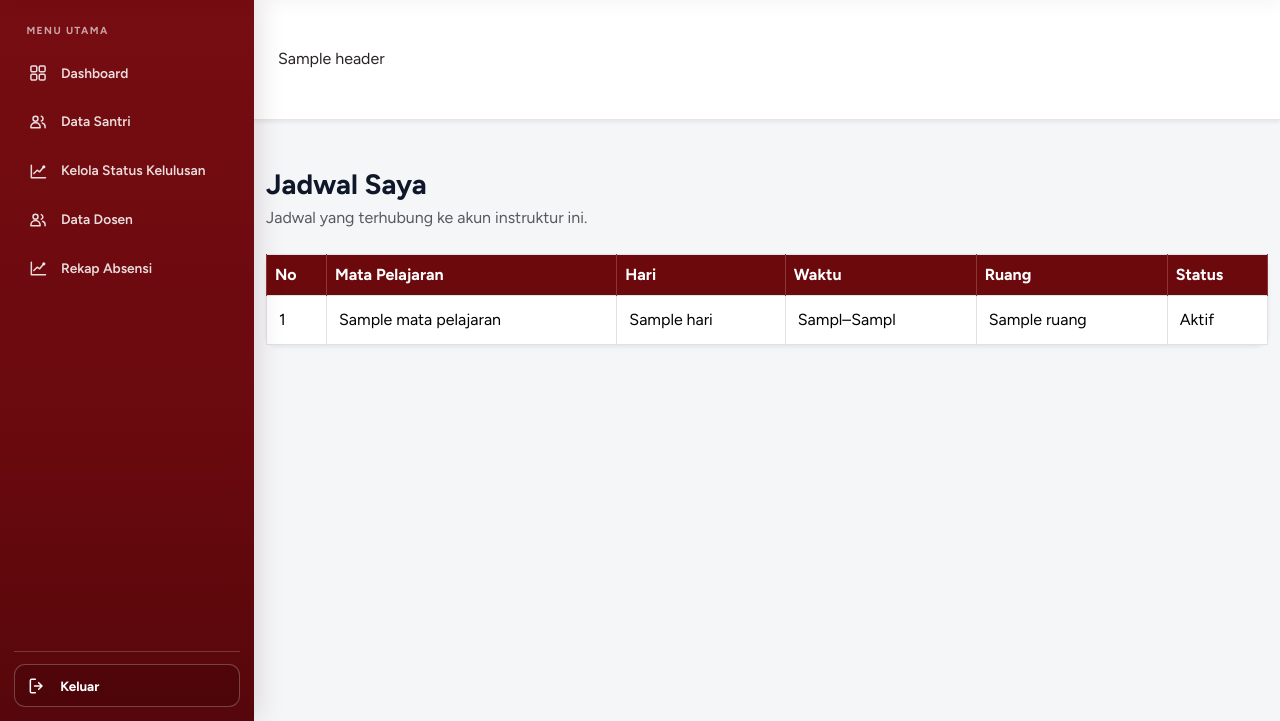
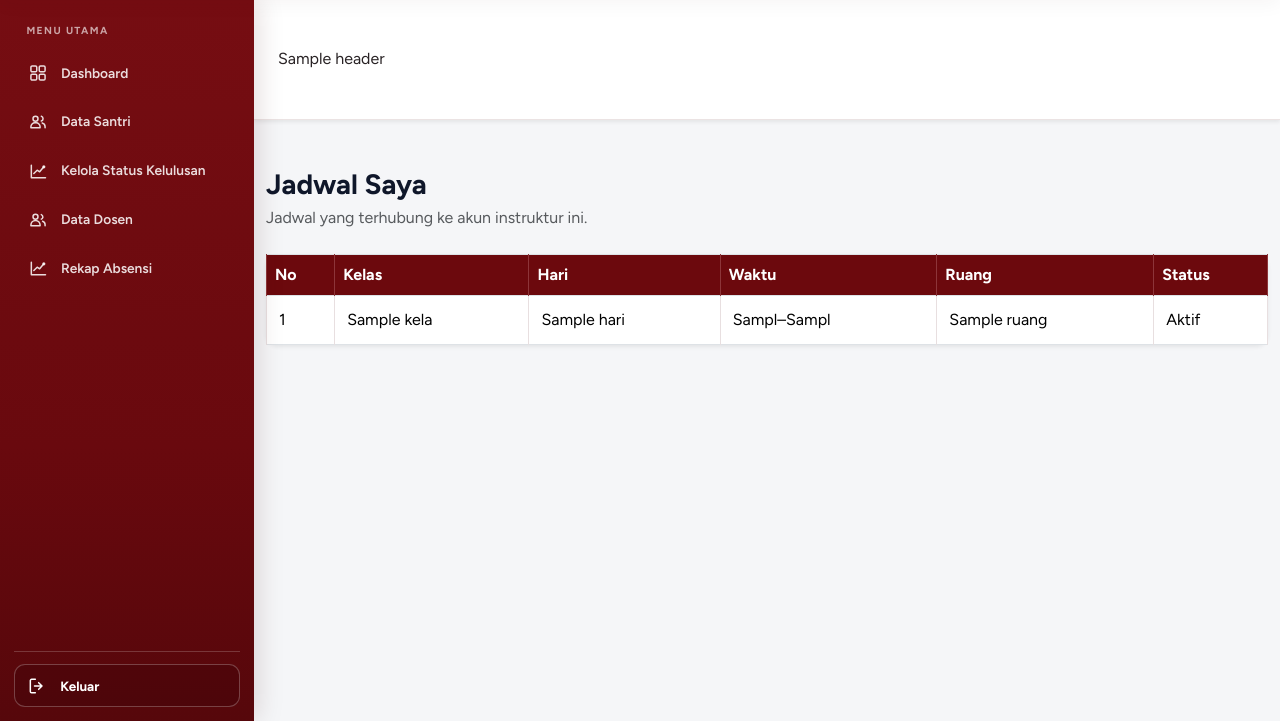
Before and after one commit to muharival7/SIKVERSE, a Laravel app: template resources/views/jadwal/instruktur-index.blade.php in a window 1280 px wide. Shown: the part 79-800 px from the top of the page. Run offline with Laravel 12, Linux system fonts and the light colour scheme; a user stored in the database is signed in; tables that the repository leaves empty hold one stand-in row (values such as "Sample post"); the template is opened without the code that fills it: most values are stand-ins (such as "Sample title", 1, 10 or a date in 2020); style sheets or scripts are compiled from the project's sources.

Commit message:
fix: change instructor schedule subject label to class

```diff
--- a/resources/views/jadwal/instruktur-index.blade.php
+++ b/resources/views/jadwal/instruktur-index.blade.php
@@ -3,8 +3,8 @@
 @section('content')
 <div class="container py-4 py-lg-5">
     <div class="mb-4"><h1 class="page-title h3 mb-1">Jadwal Saya</h1><p class="text-muted mb-0">Jadwal yang terhubung ke akun instruktur ini.</p></div>
-    <div class="card shadow-sm"><div class="table-responsive"><table class="table table-bordered table-hover align-middle mb-0"><thead><tr><th>No</th><th>Mata Pelajaran</th><th>Hari</th><th>Waktu</th><th>Ruang</th><th>Status</th></tr></thead><tbody>
-        @forelse ($jadwal as $item)<tr><td>{{ $jadwal->firstItem() + $loop->index }}</td><td>{{ $item->mataPelajaran?->nama_mapel ?? '—' }}</td><td>{{ $item->hari }}</td><td>{{ substr($item->waktu_mulai, 0, 5) }}–{{ substr($item->waktu_selesai, 0, 5) }}</td><td>{{ $item->ruang }}</td><td>{{ $item->status ? 'Aktif' : 'Tidak Aktif' }}</td></tr>@empty<tr><td colspan="6" class="text-center text-muted py-5">Belum ada jadwal untuk akun instruktur ini.</td></tr>@endforelse
+    <div class="card shadow-sm"><div class="table-responsive"><table class="table table-bordered table-hover align-middle mb-0"><thead><tr><th>No</th><th>Kelas</th><th>Hari</th><th>Waktu</th><th>Ruang</th><th>Status</th></tr></thead><tbody>
+        @forelse ($jadwal as $item)<tr><td>{{ $jadwal->firstItem() + $loop->index }}</td><td>{{ $item->kelas?->nama_kelas ?? '—' }}</td><td>{{ $item->hari }}</td><td>{{ substr($item->waktu_mulai, 0, 5) }}–{{ substr($item->waktu_selesai, 0, 5) }}</td><td>{{ $item->ruang }}</td><td>{{ $item->status ? 'Aktif' : 'Tidak Aktif' }}</td></tr>@empty<tr><td colspan="6" class="text-center text-muted py-5">Belum ada jadwal untuk akun instruktur ini.</td></tr>@endforelse
     </tbody></table></div>@if ($jadwal->hasPages())<div class="card-footer bg-white">{{ $jadwal->links() }}</div>@endif</div>
 </div>
 @endsection
```
